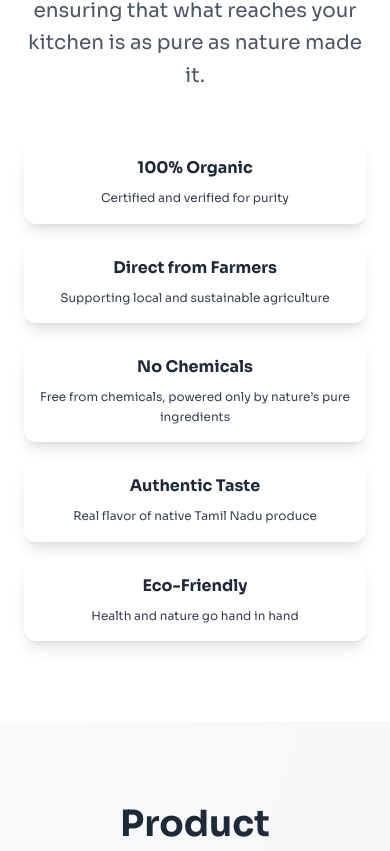
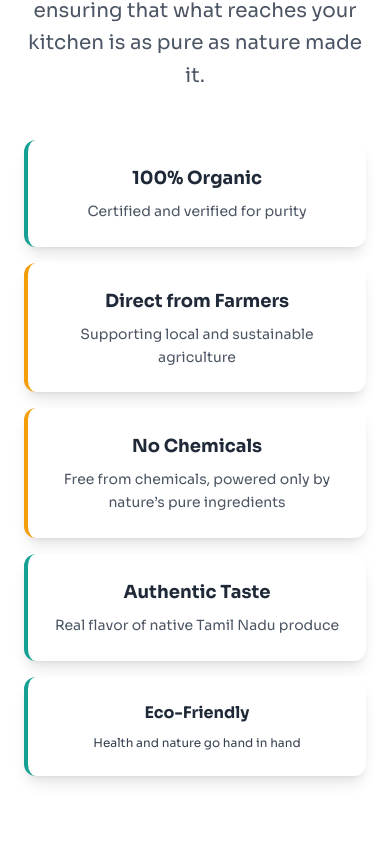
Before and after one commit to muthuecoproducts-crypto/muthu-eco-products, a React (Vite) app: page / in a window 390 px wide. Shown: the part 1131-1982 px from the top of the page. Built offline with nearby package versions, Linux system fonts and the light colour scheme.

Commit message:
updated ui design

```diff
--- a/src/components/Footer.jsx
+++ b/src/components/Footer.jsx
@@ -5,25 +5,36 @@ const Footer = () => {
     <footer className="bg-gradient-to-br from-gray-900 to-gray-800 text-white">
       <div className="max-w-7xl mx-auto px-4 sm:px-6 py-8 sm:py-12 md:py-16">
         <div className="grid grid-cols-1 lg:grid-cols-2 gap-8 lg:gap-12">
-          {/* Location Map */}
+          {/* Contact Form */}
           <div>
             <div className="mb-6 sm:mb-8">
-              <h2 className="text-2xl sm:text-3xl font-bold mb-3 sm:mb-4 text-white">Find Us</h2>
+              <h2 className="text-2xl sm:text-3xl font-bold mb-3 sm:mb-4 text-white">Get in Touch</h2>
               <p className="text-gray-300 text-base sm:text-lg">
-                Visit our store for fresh organic products!
+                Tell us what you need and we'll get back to you!
               </p>
             </div>
-            <div className="bg-gray-200 rounded-lg overflow-hidden h-48 sm:h-56 md:h-64">
-              <iframe
-                src="https://www.google.com/maps/embed?pb=!1m18!1m12!1m3!1d3886.8663719309157!2d80.24565931482226!3d13.044262990816952!2m3!1f0!2f0!3f0!3m2!1i1024!2i768!4f13.1!3m3!1m2!1s0x3a526650e0b6c595%3A0x4f74ddbff946af6b!2sChennai%2C%20Tamil%20Nadu!5e0!3m2!1sen!2sin!4v1635789012345!5m2!1sen!2sin"
-                width="100%"
-                height="100%"
-                style={{ border: 0 }}
-                allowFullScreen=""
-                loading="lazy"
-                referrerPolicy="no-referrer-when-downgrade"
-              ></iframe>
-            </div>
+            <form className="space-y-4">
+              <div>
+                <input
+                  type="text"
+                  placeholder="Tell us what you need"
+                  className="w-full px-4 py-3 rounded-lg bg-gray-700 text-white placeholder-gray-400 focus:outline-none focus:ring-2 focus:ring-primary"
+                />
+              </div>
+              <div>
+                <input
+                  type="tel"
+                  placeholder="Your phone number"
+                  className="w-full px-4 py-3 rounded-lg bg-gray-700 text-white placeholder-gray-400 focus:outline-none focus:ring-2 focus:ring-primary"
+                />
+              </div>
+              <button
+                type="submit"
+                className="w-full bg-primary hover:bg-secondary text-white font-semibold py-3 rounded-lg transition-colors duration-300"
+              >
+                Submit
+              </button>
+            </form>
           </div>
 
           {/* Company Info & Links */}
--- a/src/components/Navbar.jsx
+++ b/src/components/Navbar.jsx
@@ -28,7 +28,7 @@ const Navbar = () => {
                   Muthu Organic Products
                 </span>
                 <span className="text-xs text-gray-500 font-medium tracking-wide">
-                  Sustainable Solutions
+                  Natural, Organic, Traditional
                 </span>
               </div>
             </Link>
--- a/src/pages/Home.jsx
+++ b/src/pages/Home.jsx
@@ -84,71 +84,26 @@ const Home = () => {
             We value quality over quantity — ensuring that what reaches your kitchen is as pure as nature made it.
           </p>
           <div className="grid grid-cols-1 sm:grid-cols-2 md:grid-cols-3 lg:grid-cols-5 gap-4 sm:gap-6 md:gap-8">
-            <div className="card card-hover p-4 sm:p-6 text-center">
-              <h3 className="text-base sm:text-lg font-bold text-gray-800 mb-2">100% Organic</h3>
-              <p className="text-professional text-xs sm:text-sm">Certified and verified for purity</p>
+            <div className="bg-white p-6 rounded-xl shadow-lg border-l-4 border-primary">
+              <h3 className="text-lg font-bold text-gray-800 mb-2">100% Organic</h3>
+              <p className="text-gray-600 text-sm leading-relaxed">Certified and verified for purity</p>
             </div>
-            <div className="card card-hover p-4 sm:p-6 text-center">
-              <h3 className="text-base sm:text-lg font-bold text-gray-800 mb-2">Direct from Farmers</h3>
-              <p className="text-professional text-xs sm:text-sm">Supporting local and sustainable agriculture</p>
+            <div className="bg-white p-6 rounded-xl shadow-lg border-l-4 border-accent">
+              <h3 className="text-lg font-bold text-gray-800 mb-2">Direct from Farmers</h3>
+              <p className="text-gray-600 text-sm leading-relaxed">Supporting local and sustainable agriculture</p>
             </div>
-            <div className="card card-hover p-4 sm:p-6 text-center">
-              <h3 className="text-base sm:text-lg font-bold text-gray-800 mb-2">No Chemicals</h3>
-              <p className="text-professional text-xs sm:text-sm">Free from chemicals, powered only by nature’s pure ingredients</p>
+            <div className="bg-white p-6 rounded-xl shadow-lg border-l-4 border-accent">
+              <h3 className="text-lg font-bold text-gray-800 mb-2">No Chemicals</h3>
+              <p className="text-gray-600 text-sm leading-relaxed">Free from chemicals, powered only by nature’s pure ingredients</p>
             </div>
-            <div className="card card-hover p-4 sm:p-6 text-center">
-              <h3 className="text-base sm:text-lg font-bold text-gray-800 mb-2">Authentic Taste</h3>
-              <p className="text-professional text-xs sm:text-sm">Real flavor of native Tamil Nadu produce</p>
+            <div className="bg-white p-6 rounded-xl shadow-lg border-l-4 border-primary">
+              <h3 className="text-lg font-bold text-gray-800 mb-2">Authentic Taste</h3>
+              <p className="text-gray-600 text-sm leading-relaxed">Real flavor of native Tamil Nadu produce</p>
             </div>
-            <div className="card card-hover p-4 sm:p-6 text-center">
+            <div className="bg-white p-6 rounded-xl shadow-lg border-l-4 border-primary">
               <h3 className="text-base sm:text-lg font-bold text-gray-800 mb-2">Eco-Friendly</h3>
               <p className="text-professional text-xs sm:text-sm">Health and nature go hand in hand</p>
             </div>
-          </div>
-        </div>
-      </section>
-
-      {/* Product Highlights */}
-      <section className="section-padding gradient-bg">
-        <div className="max-w-7xl mx-auto px-6">
-          <div className="text-center mb-16">
-            <h2 className="section-title">
-              Product Categories
-            </h2>
-            <p className="section-subtitle">
-              Discover our carefully curated selection of premium organic products
-            </p>
-          </div>
-          <div className="grid grid-cols-1 md:grid-cols-2 lg:grid-cols-3 gap-6 md:gap-8 lg:gap-10">
-            {productHighlights.map((product, index) => (
-              <div key={index} className="group relative overflow-hidden rounded-2xl shadow-card hover:shadow-card-hover transition-all duration-500">
-                <img
-                  src={product.image}
-                  alt={product.title}
-                  className="w-full h-64 sm:h-72 md:h-80 object-cover transition-transform duration-500 group-hover:scale-110"
-                />
-                <div className="absolute inset-0 bg-gradient-to-t from-black/90 via-black/40 to-transparent opacity-0 group-hover:opacity-100 transition-all duration-300 flex items-end justify-center">
-                  <div className="text-center text-white p-8 transform translate-y-4 group-hover:translate-y-0 transition-transform duration-300">
-                    <h3 className="text-3xl font-bold mb-3">{product.title}</h3>
-                    <p className="mb-6 text-lg">{product.description}</p>
-                    <Link
-                      to="/products"
-                      className="inline-block bg-white text-[#16a093] px-8 py-3 rounded-full hover:bg-[#16a093] hover:text-white transition-all duration-300 font-semibold uppercase tracking-wide shadow-lg"
-                    >
-                      Explore
-                    </Link>
-                  </div>
-                </div>
-                {/* <div className="absolute bottom-4 left-1/2 transform -translate-x-1/2">
-                  <Link
-                    to="/products"
-                    className="bg-white/90 text-[#16a093] px-6 py-2 rounded-full hover:bg-[#16a093] hover:text-white transition-all duration-300 font-semibold text-sm shadow-lg backdrop-blur-sm"
-                  >
-                    View Products
-                  </Link>
-                </div> */}
-              </div>
-            ))}
           </div>
         </div>
       </section>
```
